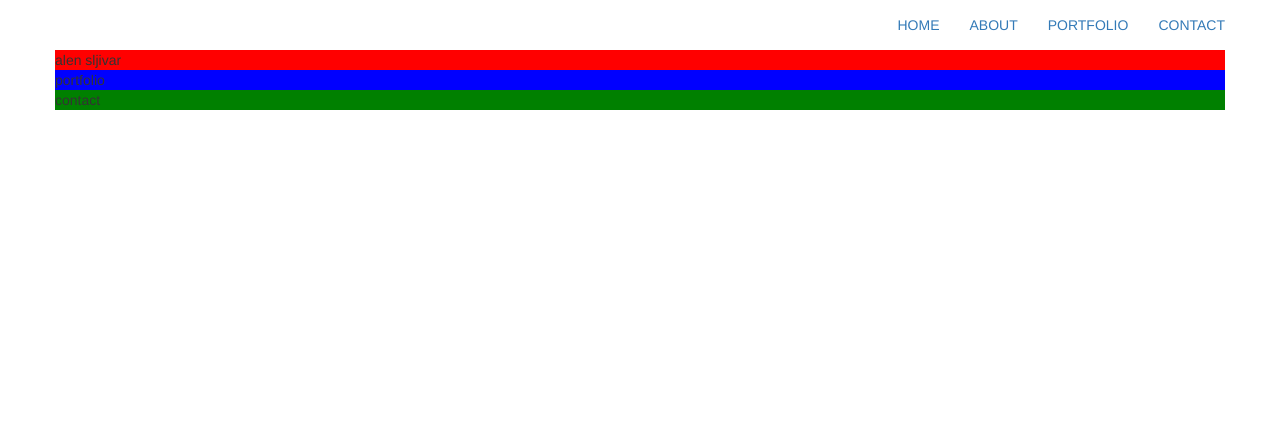
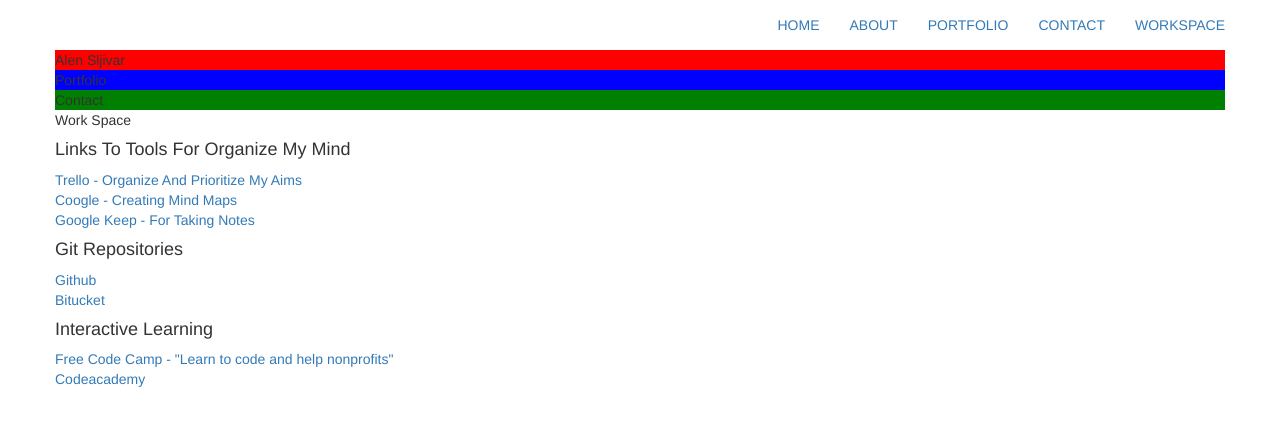
Before and after one commit to machy44/alensljivar.com, a website: page index.html in a window 1280 px wide. Drawn offline with nearby package versions, Linux system fonts and the light colour scheme.

Commit message:
Make Links For Workpace
- Links for Organize My Mind
- Git Repositories
- Interactive Learning

```diff
--- a/index.html
+++ b/index.html
@@ -5,7 +5,6 @@
   <link rel="stylesheet" href="https://cdnjs.cloudflare.com/ajax/libs/twitter-bootstrap/3.3.7/css/bootstrap.min.css">
   <link rel="stylesheet" href="https://maxcdn.bootstrapcdn.com/font-awesome/4.6.3/css/font-awesome.min.css">
   <link rel="stylesheet" href="css/index.css">
-
 </head>
 <body>
 
@@ -16,15 +15,27 @@
            <li><a href="#section2">ABOUT</a></li>
            <li><a href="#section3">PORTFOLIO</a></li>
            <li><a href="#section4">CONTACT</a></li>
+           <li><a href="#section4">WORKSPACE</a></li>
     </ul>
   </nav>
-  <section id="section1" class="row">alen sljivar</section>
-  <section id="section2" class="row">portfolio</section>
-  <section id="section3" class="row">contact</section>
+  <section id="section1" class="row">Alen Sljivar</section>
+  <section id="section2" class="row">Portfolio</section>
+  <section id="section3" class="row">Contact</section>
+  <section id="section4" class="row">Work Space
+    <h4>Links To Tools For Organize My Mind</h4>
+    <a href="https://trello.com/" target="_blank">Trello - Organize And Prioritize My Aims</a></br>
+    <a href="https://coggle.it//" target="_blank">Coogle - Creating Mind Maps</a></br>
+    <a href="https://www.google.com/keep/" target="_blank">Google Keep - For Taking Notes</a>
+    <h4>Git Repositories</h4>
+    <a href="https://github.com/" target="_blank">Github</a></br>
+    <a href="https://bitbucket.org/" target="_blank">Bitucket</a></br>
+    <h4>Interactive Learning</h4>
+    <a href="https://www.freecodecamp.org" target="_blank">Free Code Camp - "Learn to code and help nonprofits"</a></br>
+    <a href="https://www.codecademy.com/" target="_blank">Codeacademy</a></br>
+  </section>
   <footer></footer>
 
 </main>
-
   <script type="text/javascript" src="https://cdnjs.cloudflare.com/ajax/libs/jquery/3.1.0/jquery.min.js"></script>
   <script type="text/javascript" src="https://cdnjs.cloudflare.com/ajax/libs/twitter-bootstrap/3.3.7/js/bootstrap.min.js"></script>
   <link rel="text/javascript" href="js/main.js">
```
Also changed, not shown: package.json (added, +22 -0 lines), 1 other file.
